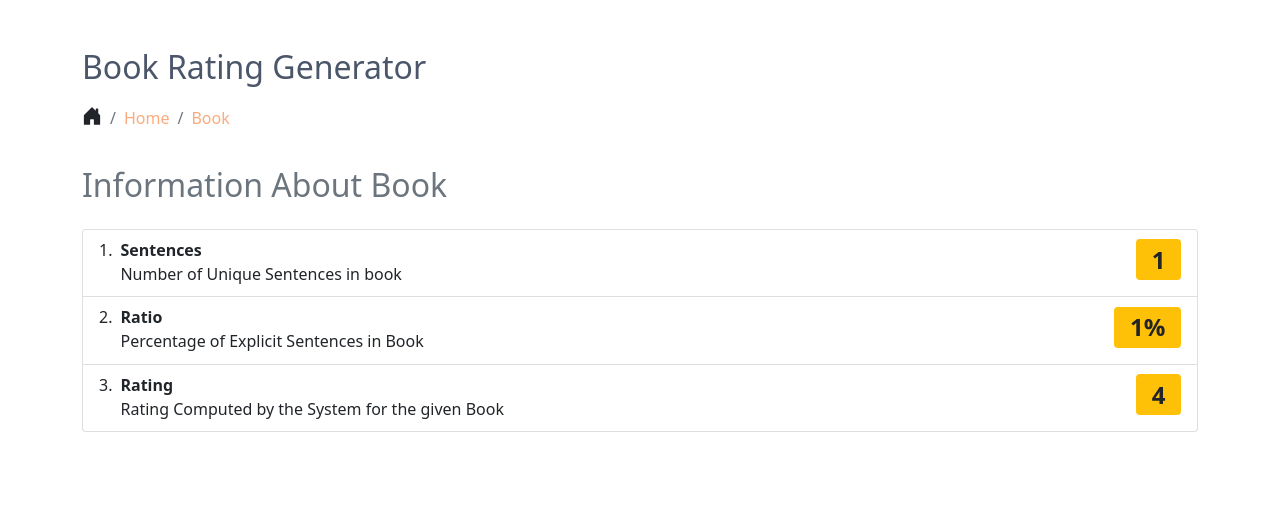
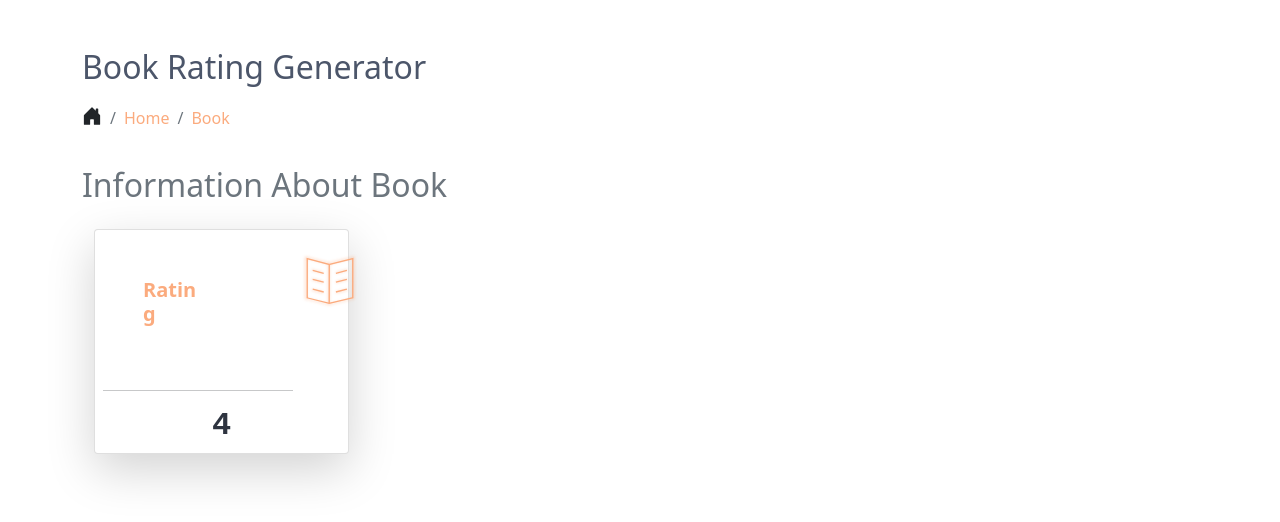
Before and after one commit to AsjadIftikhar/rating, a Django app: template templates/home/book.html in a window 1280 px wide. Shown: the part 86-608 px from the top of the page. Run offline with Django 4.2, Linux system fonts and the light colour scheme; tables that the repository leaves empty hold one stand-in row (values such as "Sample post"); the template is opened without the code that fills it: values that come from a table or form of the project are taken from there, most other values are stand-ins (such as "Sample title", 1, 10 or a date in 2020).

Commit message:
improvements in UI

```diff
--- a/authenticate/api.py
+++ b/authenticate/api.py
@@ -16,6 +16,11 @@ def custom_external_callback(captcha_url):
 
     while driver.current_url == url:
         pass
+
+    # url = driver.current_url
+    #
+    # while driver.current_url == url:
+    #     pass
 
     return driver.current_url
 
--- a/templates/home/book.html
+++ b/templates/home/book.html
@@ -37,29 +37,50 @@
     </div>
 {% endif %}
 <h2 class="mt-4 mb-4 text-secondary">Information About Book</h2>
-<ol class="list-group list-group-numbered">
-    <li class="list-group-item d-flex justify-content-between align-items-start">
-        <div class="ms-2 me-auto">
-            <div class="fw-bold">Sentences</div>
-            Number of Unique Sentences in book
+
+<div class="container">
+    <div class="row row-cols-4">
+            <div class="col mb-4">
+                <div class="card shadow-lg ">
+                    <div class="row">
+                        <div class="col-8">
+                            <h5 class="yellow-class m-5 align-items-center">Rating</h5>
                         </div>
-        <h2><span class="badge bg-warning text-dark">{{ total_sentences }}</span></h2>
-    </li>
-    <li class="list-group-item d-flex justify-content-between align-items-start">
-        <div class="ms-2 me-auto">
-            <div class="fw-bold">Ratio</div>
-            Percentage of Explicit Sentences in Book
+                        <div class="col-4">
+                            <img src="{% static 'images/book.svg' %}" width="100" height="100" alt="">
                         </div>
-        <h2><span class="badge bg-warning text-dark">{{ percentage }}%</span></h2>
-    </li>
-    <li class="list-group-item d-flex justify-content-between align-items-start">
-        <div class="ms-2 me-auto">
-            <div class="fw-bold">Rating</div>
-            Rating Computed by the System for the given Book
+
                     </div>
-        <h2><span class="badge bg-warning text-dark">{{ rating }}</span></h2>
+                    <hr class="ms-2 w-75"/>
+                    <h2 class="text-center font-class heading">{{ rating }}</h2>
+                </div>
+            </div>
+    </div>
+</div>
 
-    </li>
-</ol>
+{#<ol class="list-group list-group-numbered">#}
+{#    <li class="list-group-item d-flex justify-content-between align-items-start">#}
+{#        <div class="ms-2 me-auto">#}
+{#            <div class="fw-bold">Sentences</div>#}
+{#            Number of Unique Sentences in book#}
+{#        </div>#}
+{#        <h2><span class="badge bg-warning text-dark">{{ total_sentences }}</span></h2>#}
+{#    </li>#}
+{#    <li class="list-group-item d-flex justify-content-between align-items-start">#}
+{#        <div class="ms-2 me-auto">#}
+{#            <div class="fw-bold">Ratio</div>#}
+{#            Percentage of Explicit Sentences in Book#}
+{#        </div>#}
+{#        <h2><span class="badge bg-warning text-dark">{{ percentage }}%</span></h2>#}
+{#    </li>#}
+{#    <li class="list-group-item d-flex justify-content-between align-items-start">#}
+{#        <div class="ms-2 me-auto">#}
+{#            <div class="fw-bold">Rating</div>#}
+{#            Rating Computed by the System for the given Book#}
+{#        </div>#}
+{#        <h2><span class="badge bg-warning text-dark">{{ rating }}</span></h2>#}
+{##}
+{#    </li>#}
+{#</ol>#}
 
 {% endblock %}
```
Also changed, not shown: cred.txt (+16 -16 lines), templates/authenticate/audible.html (+34 -8 lines), templates/home/history.html (+13 -30 lines), static/images/book.svg (added), static/images/thumbnail.svg (deleted). Lines whose indentation alone changed are shown as unchanged.
